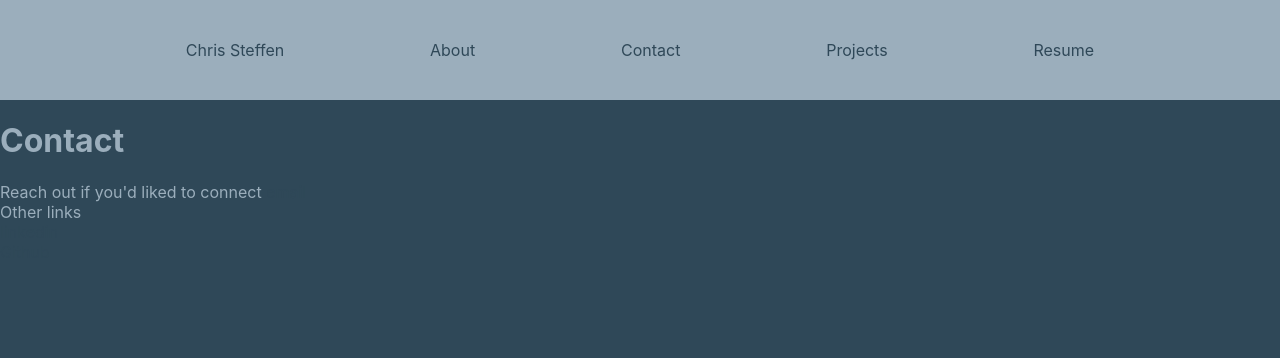
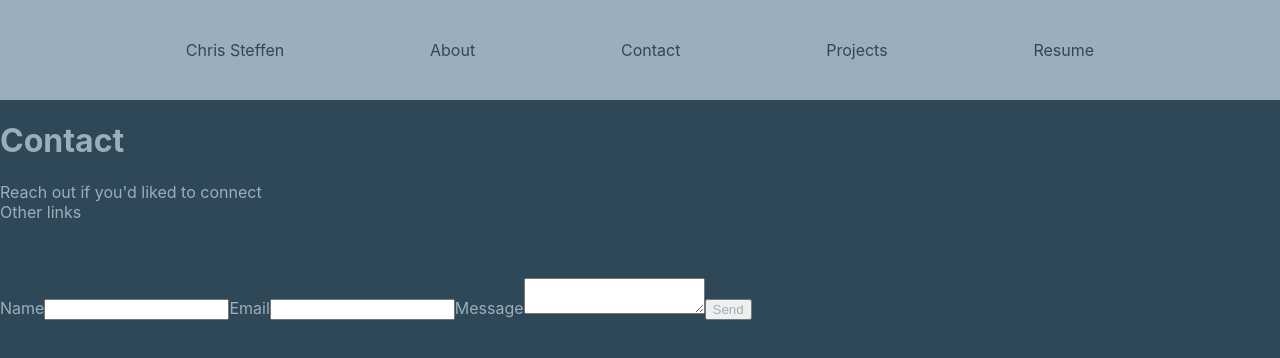
Before and after one commit to chrsteffen1/portfolio, a React (Create React App) app: page /contact in a window 1280 px wide. Shown: the top 358 px of the page. Built offline with nearby package versions, Linux system fonts and the light colour scheme.

Commit message:
add email form

```diff
--- a/package.json
+++ b/package.json
@@ -6,6 +6,7 @@
     "@testing-library/jest-dom": "^5.16.5",
     "@testing-library/react": "^13.4.0",
     "@testing-library/user-event": "^13.5.0",
+    "emailjs-com": "^3.2.0",
     "react": "^18.2.0",
     "react-dom": "^18.2.0",
     "react-pdf": "^6.0.3",
--- a/src/pages/Contact/Contact.jsx
+++ b/src/pages/Contact/Contact.jsx
@@ -1,4 +1,27 @@
+import React from "react";
+import { useRef } from "react";
+import emailjs from 'emailjs-com'
+
 const Contact = () => {
+  const form = useRef();
+
+  const sendEmail = (e) => {
+    e.preventDefault();
+
+    emailjs.sendForm(
+      process.env.REACT_APP_SERVICE_ID,
+      process.env.REACT_APP_TEMPLATE_ID,
+      form.current,
+      process.env.REACT_APP_USER_ID
+      )
+      .then((result) => {
+        console.log(result.text);
+      }, (error) => {
+        console.log(error.text);
+      });
+      e.target.reset()
+  }
+
   return (
     <>
       <h1>Contact</h1>
@@ -10,6 +33,17 @@
         <a href="https://github.com/chrsteffen1" alt='' target='_blank' rel="noreferrer">Github</a>
         </p>
       </div>
+      <div>
+        <form ref={form} onSubmit={sendEmail}>
+          <label>Name</label>
+          <input type="text" name="user_name" required/>
+          <label>Email</label>
+          <input type="email" name="user_email" required/>
+          <label>Message</label>
+          <textarea name="message" required/>
+          <input type="submit" value="Send" />
+        </form>
+      </div>
     </>
   );
 }
```
Also changed, not shown: 1 other file (tests, documents, lock files or other folders).
